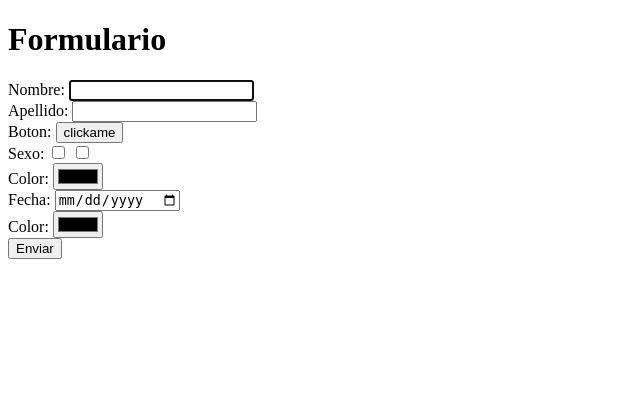
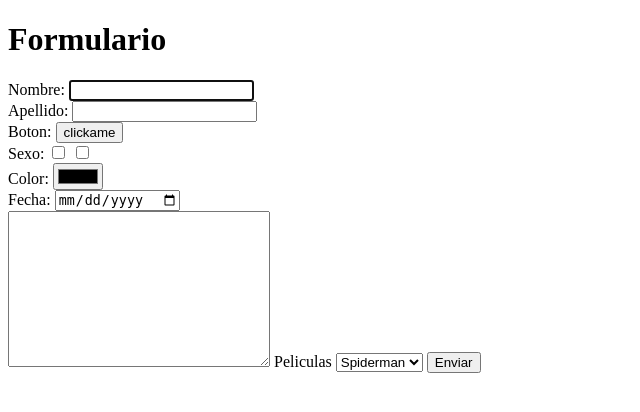
Before and after one commit to VaRoX301X/Master-Php-Udemy, a PHP site: page / in a window 1280 px wide. Shown: the top 412 px of the page, without its empty margins (0-640 px from the left). Run offline with PHP 8.4, Linux system fonts and the light colour scheme.

Commit message:
Textarea y select
80

```diff
--- a/aprendiendo-php/09-PHP Moderno/03-formularios/index.php
+++ b/aprendiendo-php/09-PHP Moderno/03-formularios/index.php
@@ -29,8 +29,14 @@
         <label for="fecha">Fecha: </label>
         <input type="date" name="fecha" required> <br>
 
-        <label for="color">Color: </label>
-        <input type="color" name="color" required> <br>
+        <textarea name="hola" id="" cols="30" rows="10"></textarea>
+
+        Peliculas
+        <select name="" id="">
+            <option value="">Spiderman</option>
+            <option value="">Batman</option>
+            <option value="">Jey</option>
+        </select>
 
         <input type="submit" value="Enviar">
     </form>
```
